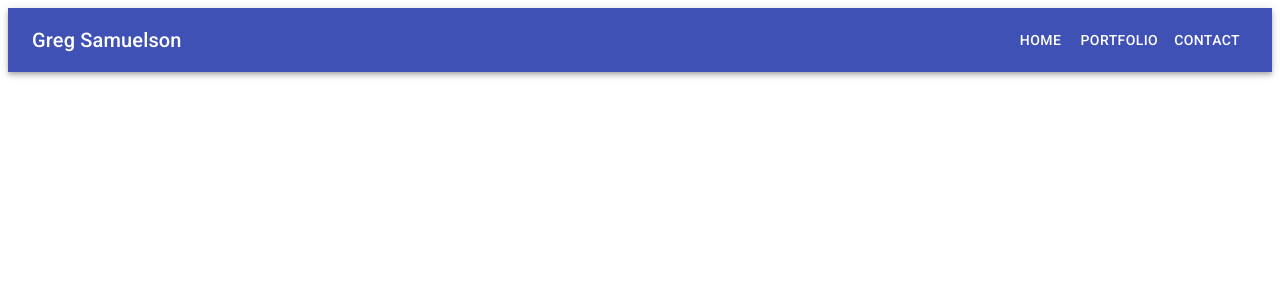
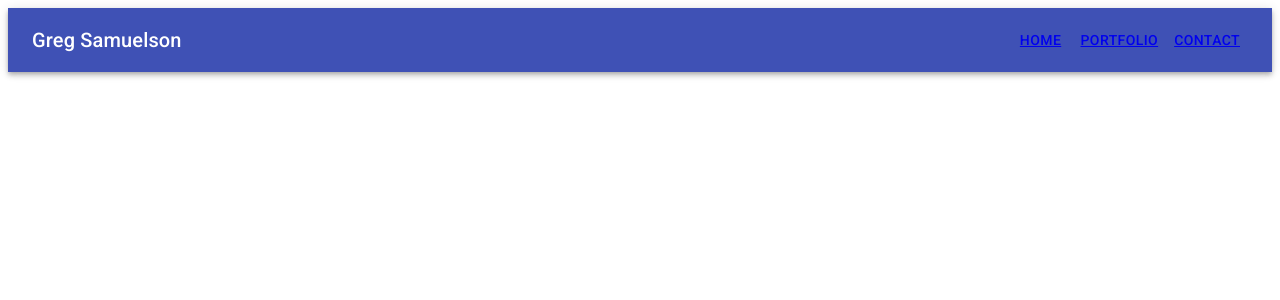
Before and after one commit to Greg-Sam/React-Portfolio, a React (Create React App) app: page / in a window 1280 px wide. Shown: the top 300 px of the page. Built offline with nearby package versions, Linux system fonts and the light colour scheme.

Commit message:
gh-pages link fix

```diff
--- a/src/components/Navbar/Navbar.js
+++ b/src/components/Navbar/Navbar.js
@@ -36,9 +36,16 @@ const Navbar = () => {
           <Typography variant="h6" className={classes.title}>
             Greg Samuelson
           </Typography>
-          <Button color="inherit" href="/react-portfolio/">Home</Button>
-          <Button color="inherit" href='/react-portfolio/portfolio'>Portfolio</Button>
-          <Button color="inherit" href='/react-portfolio/contact'>Contact</Button>
+
+          <Button color="inherit">
+            <Link to='/react-portfolio'>Home</Link>
+          </Button>
+          <Button color="inherit" >
+            <Link to='/react-portfolio/portfolio'>Portfolio</Link>
+          </Button>
+          <Button color="inherit" >
+            <Link to='/react-portfolio/contact'>Contact</Link>
+          </Button>
         </Toolbar>
       </AppBar>
     </div>
```
Also changed, not shown: 1 other file (tests, documents, lock files or other folders). Lines whose indentation alone changed are shown as unchanged.
